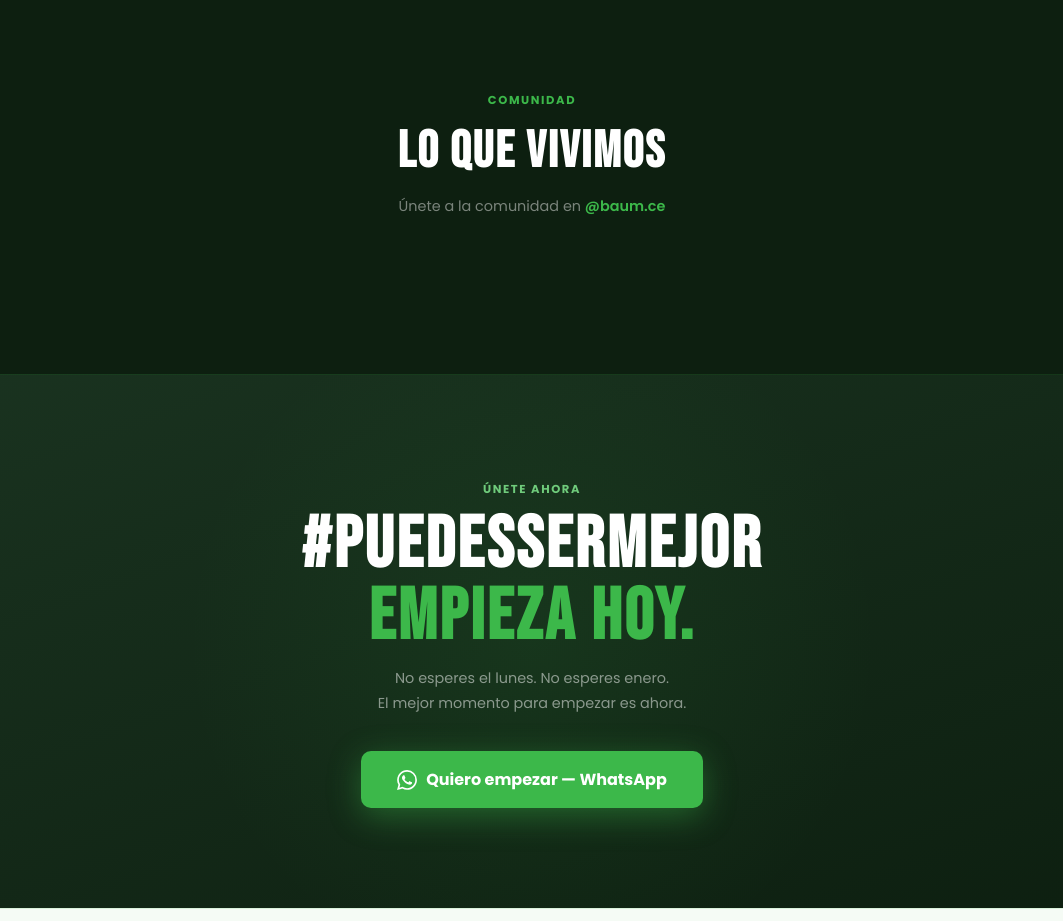
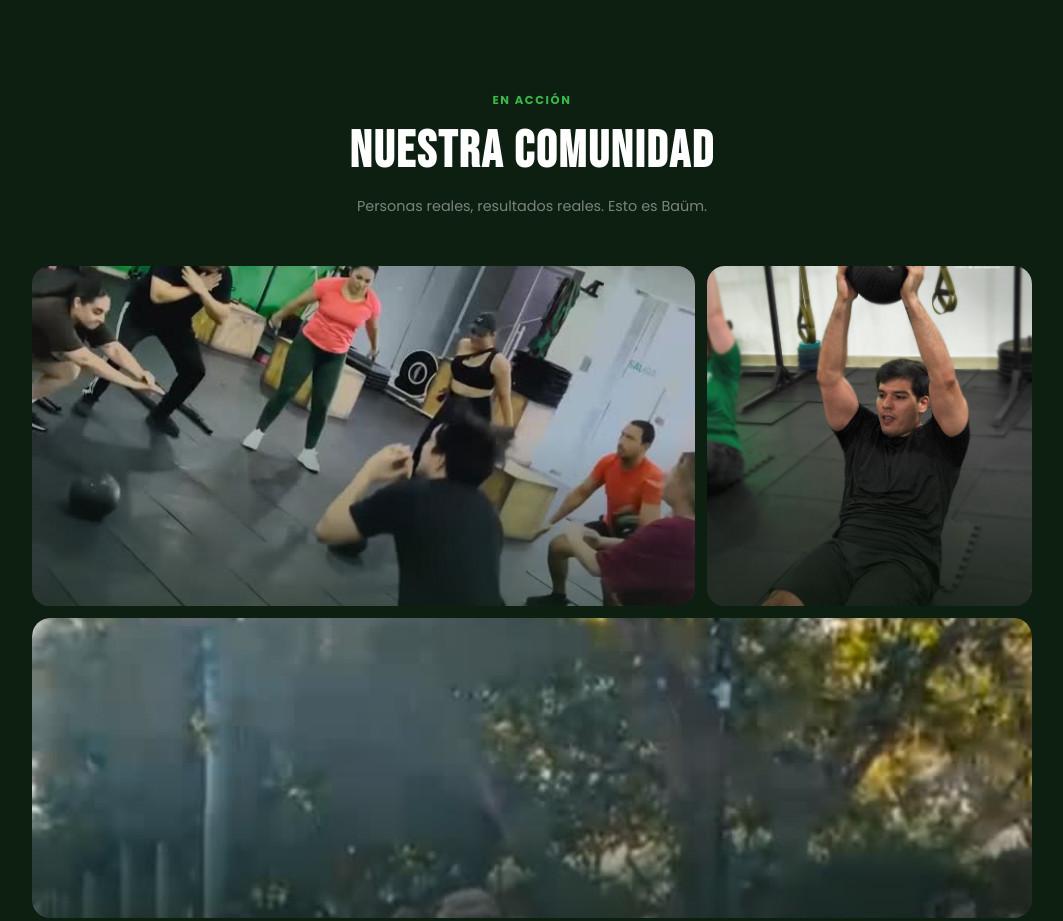
Before and after one commit to Benny-Zazueta/web-baum, a plain HTML site: page index.html in a window 1280 px wide. Shown: the part 1660-2581 px from the top of the page, without its empty margins (108-1171 px from the left). Drawn offline with Linux system fonts and the light colour scheme; a script that the page names is missing.

Commit message:
Agregar sección comunidad con fotos reales de miembros entrenando
Co-Authored-By: Claude Sonnet 4.6 <noreply@anthropic.com>

```diff
--- a/index.html
+++ b/index.html
@@ -125,6 +125,17 @@
     .servicio-card h3 { font-size: 0.9rem; font-weight: 700; margin-bottom: 8px; color: var(--dark); }
     .servicio-card p { font-size: 0.8rem; color: var(--gray); line-height: 1.65; }
 
+    /* COMUNIDAD */
+    #comunidad { padding: 88px 24px; background: var(--dark); text-align: center; border-top: 1px solid rgba(60,184,74,0.12); }
+    #comunidad .section-title { color: white; }
+    #comunidad .section-sub { color: rgba(255,255,255,0.45); }
+    .comunidad-grid { display: grid; grid-template-columns: 1fr 1fr 1fr; grid-template-rows: 340px; gap: 12px; max-width: 1000px; margin: 0 auto; }
+    .comunidad-grid .foto-grande { grid-column: span 2; }
+    .comunidad-foto { border-radius: 18px; overflow: hidden; position: relative; }
+    .comunidad-foto img { width: 100%; height: 100%; object-fit: cover; display: block; transition: transform 0.5s ease; }
+    .comunidad-foto:hover img { transform: scale(1.04); }
+    .foto-overlay { position: absolute; inset: 0; background: linear-gradient(to top, rgba(13,31,16,0.5) 0%, transparent 50%); border-radius: 18px; }
+
     /* GALERÍA */
     #galeria {
       padding: 88px 24px; background: var(--dark); text-align: center;
@@ -186,6 +197,8 @@
 
     /* RESPONSIVE */
     @media (max-width: 768px) {
+      .comunidad-grid { grid-template-columns: 1fr; grid-template-rows: 260px 220px 220px; }
+      .comunidad-grid .foto-grande { grid-column: span 1; }
       .nav-links, .nav-cta { display: none; }
       .nav-hamburger { display: flex; }
       .hero-stats { gap: 20px; }
@@ -305,6 +318,29 @@
   </div>
 </section>
 
+<!-- COMUNIDAD -->
+<section id="comunidad">
+  <div class="section-tag">En acción</div>
+  <h2 class="section-title">Nuestra comunidad</h2>
+  <p class="section-sub">Personas reales, resultados reales. Esto es Baüm.</p>
+  <div class="comunidad-grid">
+    <div class="comunidad-foto foto-grande">
+      <img src="assets/gente-3.jpg" alt="Clase grupal en Baüm">
+      <div class="foto-overlay"></div>
+    </div>
+    <div class="comunidad-foto">
+      <img src="assets/gente-1.jpg" alt="Entrenamiento en Baüm">
+      <div class="foto-overlay"></div>
+    </div>
+  </div>
+  <div style="margin-top:12px;max-width:1000px;margin-left:auto;margin-right:auto;">
+    <div class="comunidad-foto" style="height:300px;">
+      <img src="assets/gente-2.jpg" alt="ZumBaüm clase grupal outdoor" style="width:100%;height:100%;object-fit:cover;object-position:center 30%;display:block;border-radius:18px;transition:transform 0.5s ease;">
+      <div class="foto-overlay"></div>
+    </div>
+  </div>
+</section>
+
 <!-- GALERÍA -->
 <section id="galeria">
   <div class="section-tag">Comunidad</div>
```
Also changed, not shown: assets/gente-1.jpg (added), assets/gente-2.jpg (added), assets/gente-3.jpg (added).
